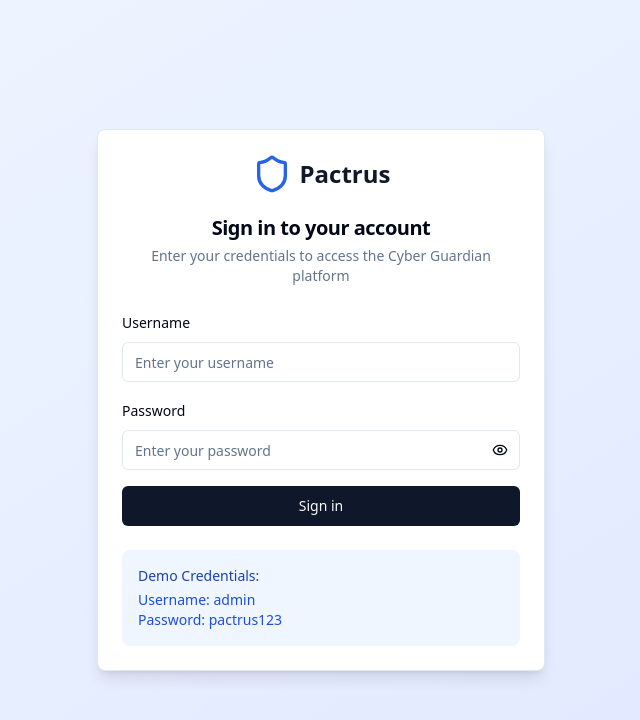
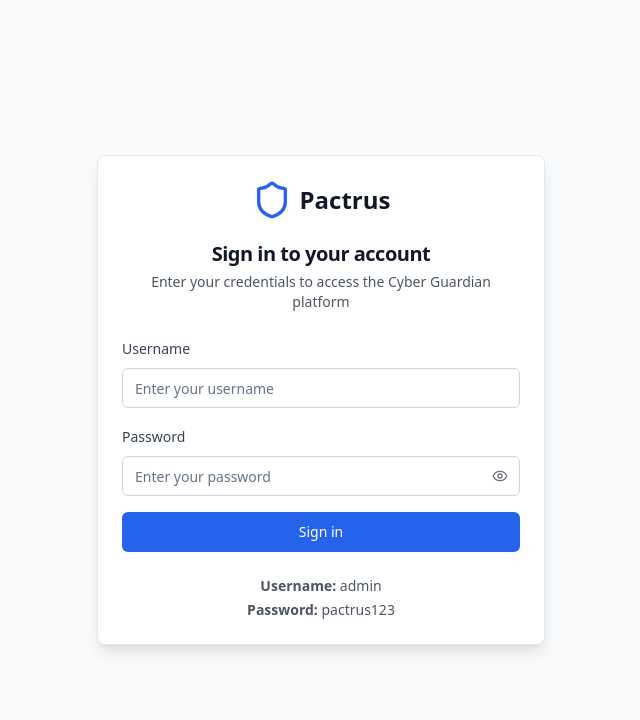
Before and after one commit to sethueeeeee/pactrus-cyber-guardian, a React (Vite) app: page / in a window 1280 px wide. Shown: the top 720 px of the page, without its empty margins (319-959 px from the left). Built offline with nearby package versions, Linux system fonts and the light colour scheme.

Commit message:
Fix: Login page color theme and credentials
Updated the login page to match the application's color theme. Removed demo credentials from the UI, but kept the username and password information.

```diff
--- a/src/pages/Index.tsx
+++ b/src/pages/Index.tsx
@@ -2,13 +2,12 @@ import React, { useState } from "react";
 import { Link } from "react-router-dom";
 import { Button } from "@/components/ui/button";
 import { Shield } from "lucide-react";
-import { useToast } from "@/hooks/use-toast";
+import { toast } from "sonner";
 import { useAuth } from "@/contexts/AuthContext";
 import { LogOut } from "lucide-react";
 
 const Index = () => {
   const { logout } = useAuth();
-  const { toast } = useToast();
   const [alerts, setAlerts] = useState([
     {
       id: 1,
--- a/src/pages/Login.tsx
+++ b/src/pages/Login.tsx
@@ -34,22 +34,22 @@ const Login = () => {
   };
 
   return (
-    <div className="min-h-screen flex items-center justify-center bg-gradient-to-br from-blue-50 to-indigo-100 px-4">
-      <Card className="w-full max-w-md shadow-lg">
+    <div className="min-h-screen flex items-center justify-center bg-gray-50 px-4">
+      <Card className="w-full max-w-md shadow-lg bg-white">
         <CardHeader className="space-y-1 text-center">
           <div className="flex items-center justify-center mb-4">
             <Shield className="h-10 w-10 text-blue-600 mr-2" />
             <h1 className="text-2xl font-bold text-gray-900">Pactrus</h1>
           </div>
-          <CardTitle className="text-xl">Sign in to your account</CardTitle>
-          <CardDescription>
+          <CardTitle className="text-xl text-gray-900">Sign in to your account</CardTitle>
+          <CardDescription className="text-gray-600">
             Enter your credentials to access the Cyber Guardian platform
           </CardDescription>
         </CardHeader>
         <CardContent>
           <form onSubmit={handleSubmit} className="space-y-4">
             <div className="space-y-2">
-              <Label htmlFor="username">Username</Label>
+              <Label htmlFor="username" className="text-gray-700">Username</Label>
               <Input
                 id="username"
                 type="text"
@@ -58,11 +58,12 @@ const Login = () => {
                 onChange={(e) => setUsername(e.target.value)}
                 required
                 disabled={isLoading}
+                className="border-gray-300 focus:border-blue-600 focus:ring-blue-600"
               />
             </div>
 
             <div className="space-y-2">
-              <Label htmlFor="password">Password</Label>
+              <Label htmlFor="password" className="text-gray-700">Password</Label>
               <div className="relative">
                 <Input
                   id="password"
@@ -72,13 +73,13 @@ const Login = () => {
                   onChange={(e) => setPassword(e.target.value)}
                   required
                   disabled={isLoading}
-                  className="pr-10"
+                  className="pr-10 border-gray-300 focus:border-blue-600 focus:ring-blue-600"
                 />
                 <Button
                   type="button"
                   variant="ghost"
                   size="sm"
-                  className="absolute right-0 top-0 h-full px-3 py-2 hover:bg-transparent"
+                  className="absolute right-0 top-0 h-full px-3 py-2 hover:bg-transparent text-gray-500"
                   onClick={() => setShowPassword(!showPassword)}
                   disabled={isLoading}
                 >
@@ -93,17 +94,16 @@ const Login = () => {
 
             <Button
               type="submit"
-              className="w-full"
+              className="w-full bg-blue-600 hover:bg-blue-700 text-white"
               disabled={isLoading}
             >
               {isLoading ? "Signing in..." : "Sign in"}
             </Button>
           </form>
 
-          <div className="mt-6 p-4 bg-blue-50 rounded-lg">
-            <p className="text-sm text-blue-800 font-medium mb-1">Demo Credentials:</p>
-            <p className="text-sm text-blue-700">Username: admin</p>
-            <p className="text-sm text-blue-700">Password: pactrus123</p>
+          <div className="mt-6 text-center text-sm text-gray-600">
+            <p className="mb-1"><strong>Username:</strong> admin</p>
+            <p><strong>Password:</strong> pactrus123</p>
           </div>
         </CardContent>
       </Card>
```
